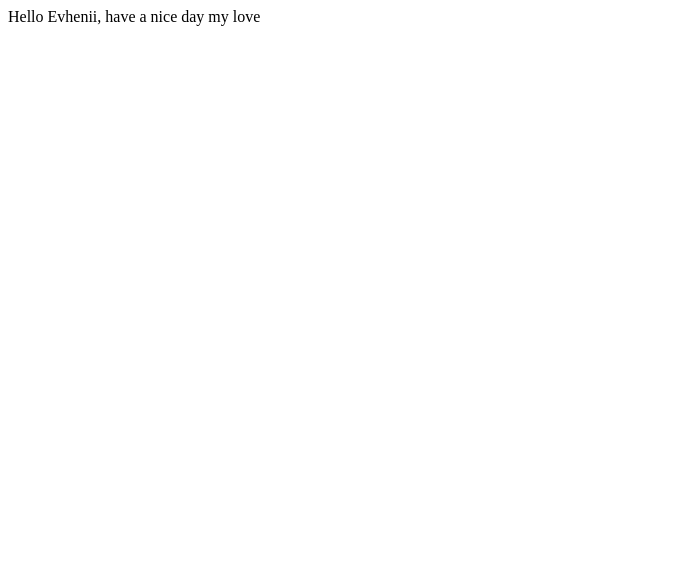
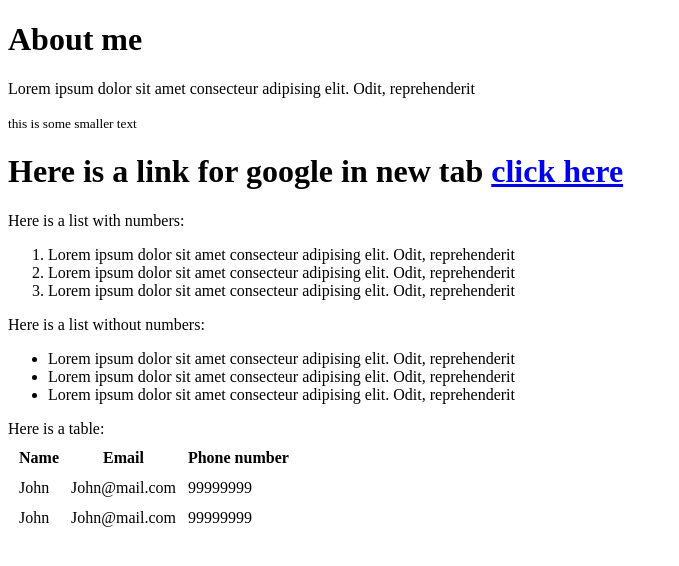
Before and after one commit to Recodda/1st_project, a plain HTML site: page index.html in a window 1280 px wide. Shown: the whole page, without its empty margins (0-679 px from the left). Drawn offline with Linux system fonts and the light colour scheme.

Commit message:
newUpdate

```diff
--- a/index.html
+++ b/index.html
@@ -7,6 +7,52 @@
     <title>Document</title>
   </head>
   <body>
-    <div>Hello Evhenii, have a nice day my love</div>
+
+    <h1>About me</h1>
+<p>Lorem ipsum dolor sit amet consecteur adipising elit. Odit, reprehenderit
+</p>
+<small>this is some smaller text</small>
+
+<h1>Here is a link for google in new tab
+<a href="https://www.google.com" target="_blank">click here </a> </h1>
+<p>Here is a list with numbers:</p>
+
+    <ol>
+        <li>Lorem ipsum dolor sit amet consecteur adipising elit. Odit, reprehenderit</li>
+        <li>Lorem ipsum dolor sit amet consecteur adipising elit. Odit, reprehenderit</li>
+        <li>Lorem ipsum dolor sit amet consecteur adipising elit. Odit, reprehenderit</li>
+    </ol>
+
+
+<p>Here is a list without numbers:</p>
+
+<ul> <li>Lorem ipsum dolor sit amet consecteur adipising elit. Odit, reprehenderit</li>
+    <li>Lorem ipsum dolor sit amet consecteur adipising elit. Odit, reprehenderit</li>
+    <li>Lorem ipsum dolor sit amet consecteur adipising elit. Odit, reprehenderit</li>
+</ul>
+
+Here is a table:
+
+<table border="0"
+cellspacing="10">
+    <tr>
+    <th>Name</th>
+    <th>Email</th>
+    <th>Phone number</th>
+    </tr>
+    <td>John</td>
+    <td>John@mail.com</td>
+    <td>99999999</td>
+    </tr>
+    <tr>
+    <td>John</td>
+    <td>John@mail.com</td>
+    <td>99999999</td>
+
+    </tr>
+    </table>
+
+
+
   </body>
 </html>
--- /dev/null
+++ b/style.css
@@ -0,0 +1,2 @@
+P { text-align: center }
+H2 { text-align: center }
```
